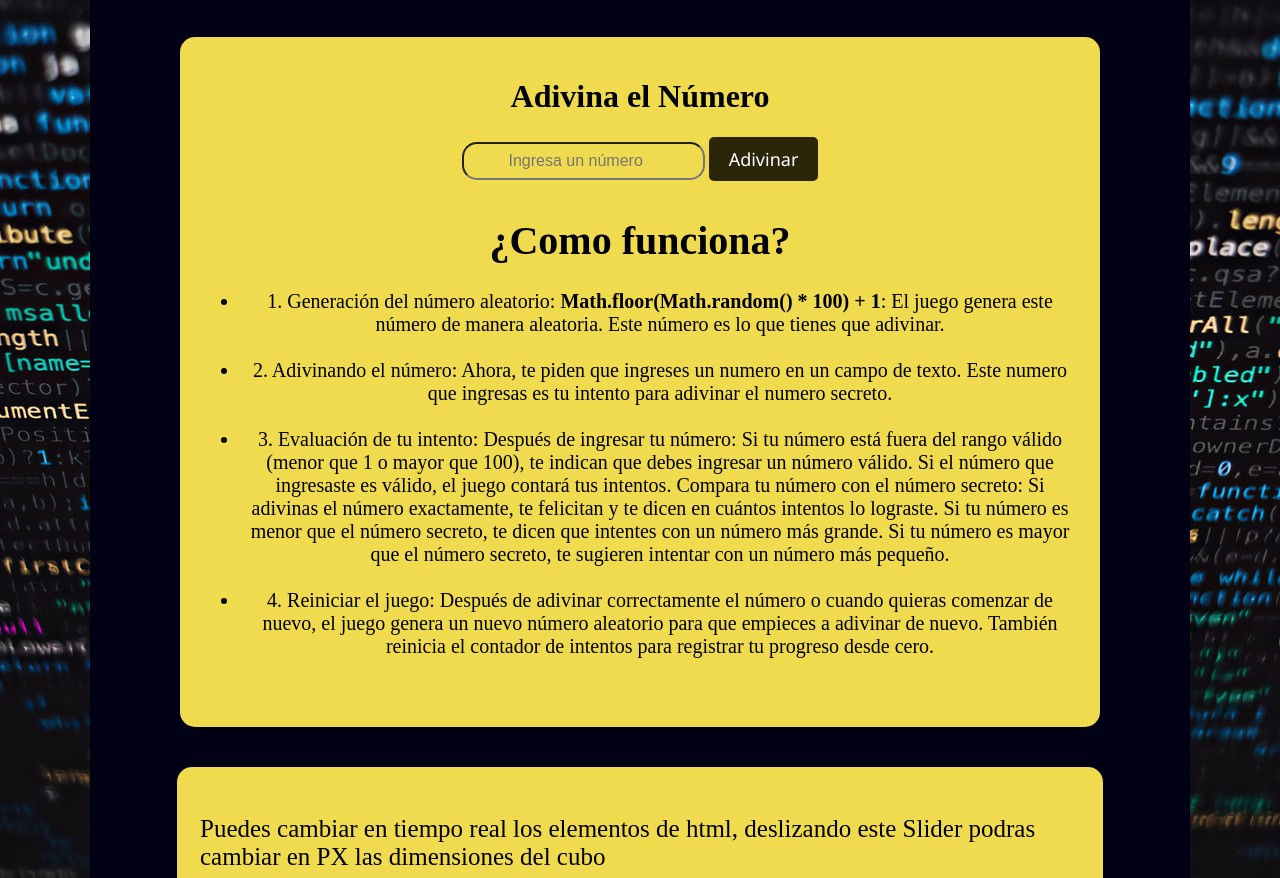
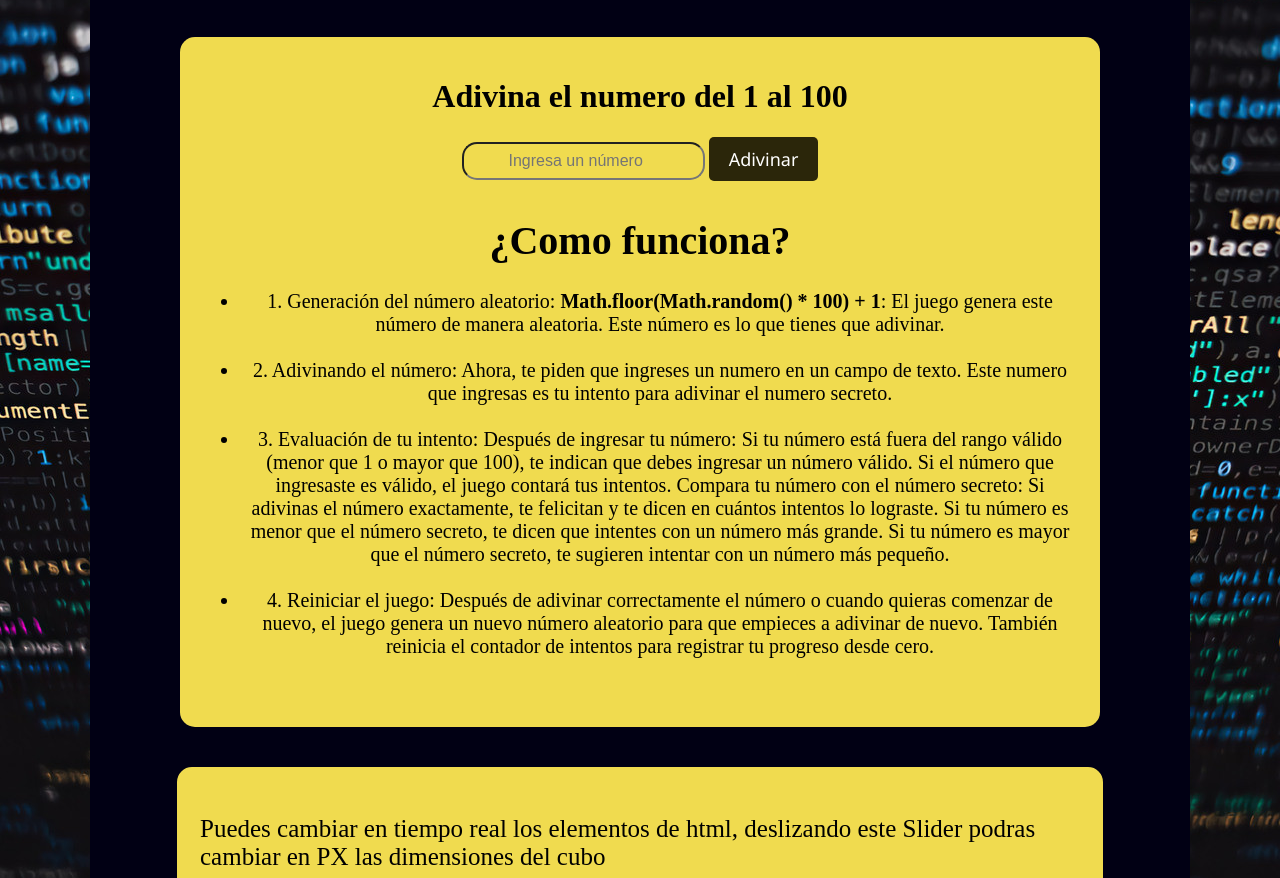
Before and after one commit to juancruzgw/Pagina_TPFinal, a plain HTML site: page paginas/infoJs.html in a window 1280 px wide. Shown: the part 1045-1923 px from the top of the page. Drawn offline with Linux system fonts and the light colour scheme.

Commit message:
agrego 2 palabras

```diff
--- a/paginas/infoJs.html
+++ b/paginas/infoJs.html
@@ -40,7 +40,7 @@
             <div>Es un lenguaje de programación ampliamente utilizado que se utiliza principalmente en el desarrollo web. Es un lenguaje interpretado de alto nivel que se ejecuta en el navegador del usuario, lo que permite crear interactividad en páginas web dinámicas. JavaScript es fundamental para muchas funcionalidades modernas en la web, como la validación de formularios, efectos visuales, animaciones, comunicación asíncrona con el servidor (AJAX), y más recientemente, el desarrollo de aplicaciones web completas utilizando tecnologías como Node.js.</div>
         </div>
         <div class="game-container">
-            <h1>Adivina el Número</h1>
+            <h1>Adivina el numero del 1 al 100</h1>
             <input type="number" class="guess-input" id="guessInput" placeholder="Ingresa un número">
             <button class="guess-button" onclick="adivinarNumero()">Adivinar</button>
             <p class="message" id="message"> </p>
```
